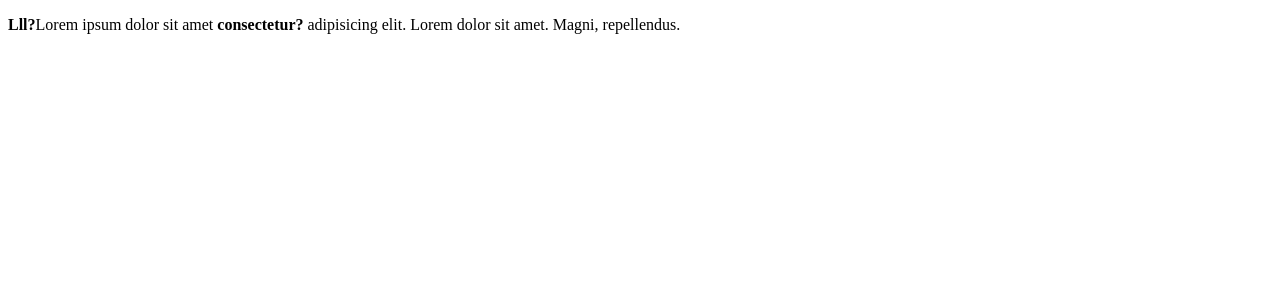
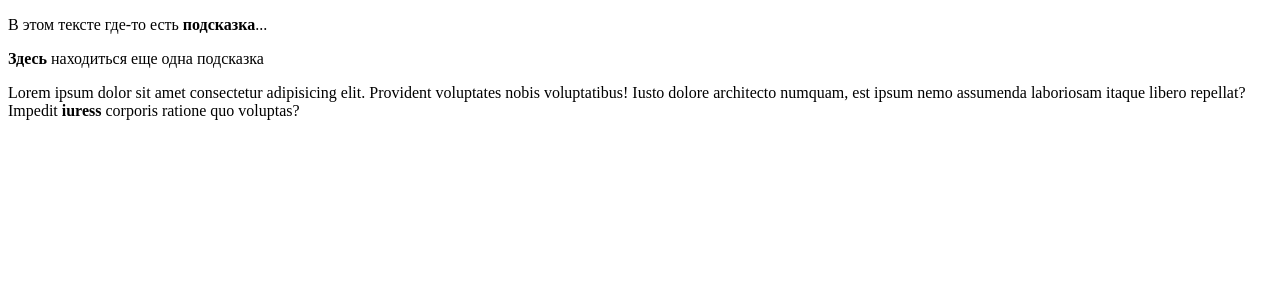
Before and after one commit to absens-x/react-examples, a React (Create React App) app: page / in a window 1280 px wide. Shown: the top 300 px of the page. Built offline with nearby package versions, Linux system fonts and the light colour scheme.

Commit message:
change: Tooltip example

```diff
--- a/src/App.tsx
+++ b/src/App.tsx
@@ -6,9 +6,15 @@ function App() {
     return (
         <div className="App">
             <p>
-                <Tooltip text="this is a consectetur">Lll</Tooltip>Lorem ipsum dolor sit amet{' '}
-                <Tooltip text="this is a consectetur">consectetur</Tooltip> adipisicing elit. Lorem{' '}
-                {/* <Tooltip text="this is a ipsum">ipsum</Tooltip> */} dolor sit amet. Magni, repellendus.
+                В этом тексте где-то есть <Tooltip text="А вот и подсказка">подсказка</Tooltip>...
+            </p>
+            <p>
+                <Tooltip text="Вот эта подсказка">Здесь</Tooltip> находиться еще одна подсказка
+            </p>
+            <p>
+                Lorem ipsum dolor sit amet consectetur adipisicing elit. Provident voluptates nobis voluptatibus! Iusto
+                dolore architecto numquam, est ipsum nemo assumenda laboriosam itaque libero repellat? Impedit{' '}
+                <Tooltip text="Lorem ipsum">iuress</Tooltip> corporis ratione quo voluptas?
             </p>
         </div>
     );
--- a/src/examples/Tooltip/Tooltip.scss
+++ b/src/examples/Tooltip/Tooltip.scss
@@ -1,8 +1,5 @@
 .tooltip-target {
     font-weight: bold;
-    &:after {
-        content: '?';
-    }
 }
 
 .tooltip-text {
--- a/src/examples/Tooltip/Tooltip.tsx
+++ b/src/examples/Tooltip/Tooltip.tsx
@@ -29,8 +29,8 @@ const TooltipText: React.FC<ITooltipTextProps> = ({ isActive, text, offsetTop, o
             offsetWidth: tooltipTextOffsetWidth,
         }: { offsetWidth: number } = tooltipTextRef.current as HTMLSpanElement;
 
-        let left = offsetLeft + offsetWidth / 2 - tooltipTextOffsetWidth / 2;
-        left = left < 0 ? 0 : left;
+        let left: number = offsetLeft + offsetWidth / 2 - tooltipTextOffsetWidth / 2;
+        left = left < 0 ? offsetLeft : left;
         style = {
             top: offsetTop + 20,
             left,
```
